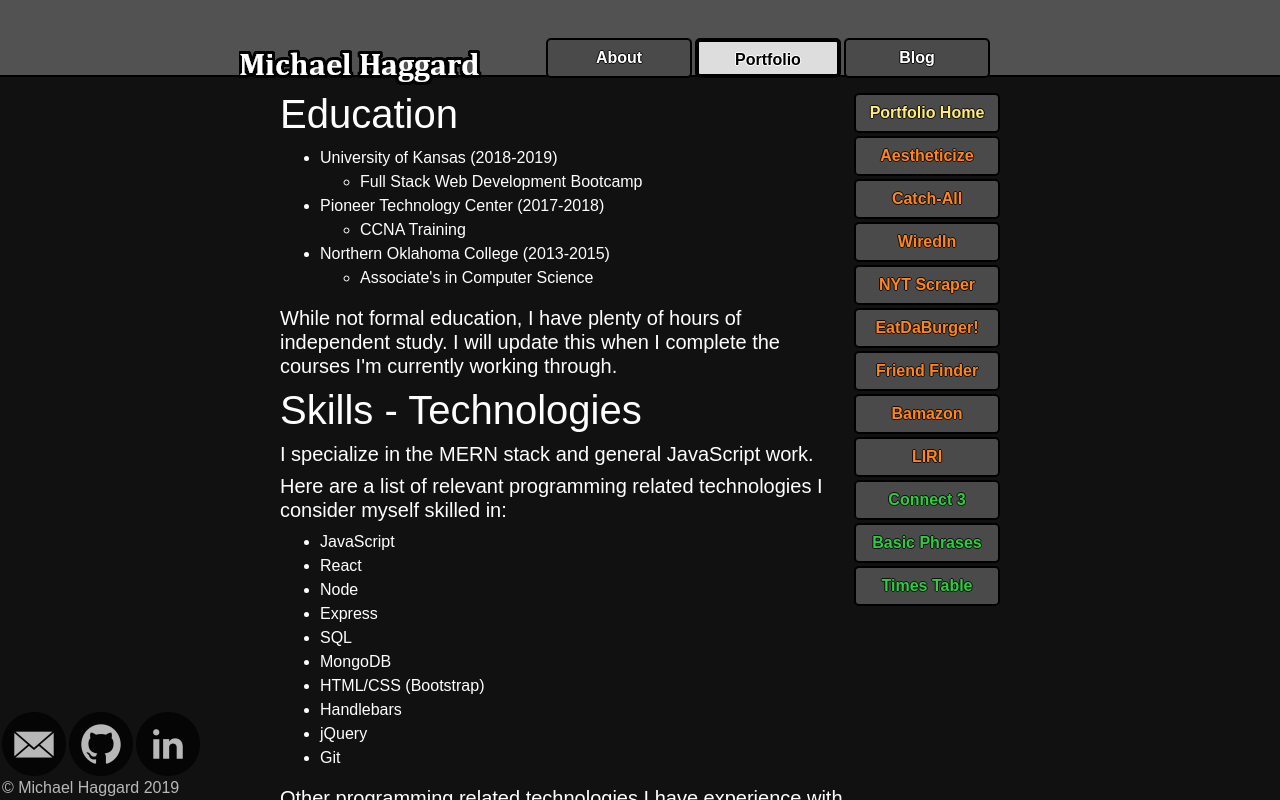
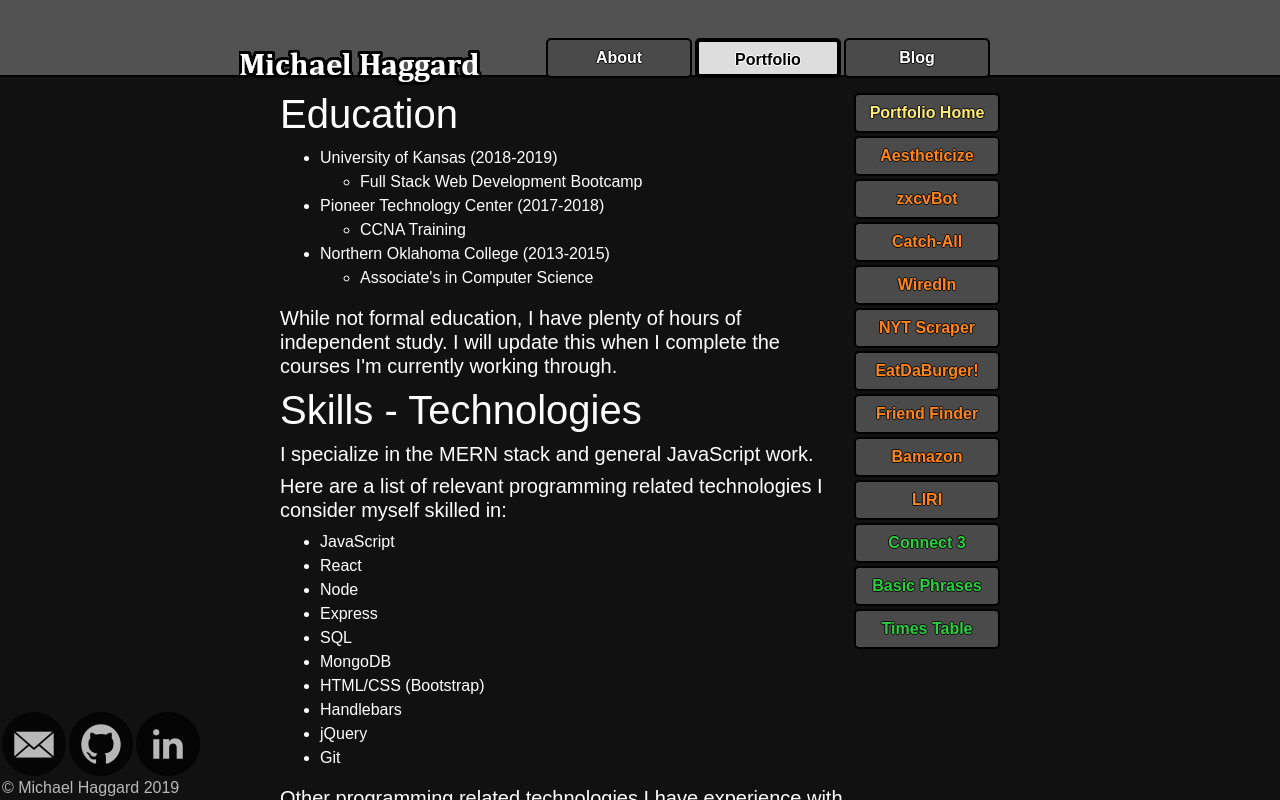
Before and after one commit to MichaelH94/Portfolio, a React (Create React App) app in the folder client/: page / in a window 1280 px wide. Both pictures are taken after a click on the button "Portfolio". Shown: the top 800 px of the page. Built offline with nearby package versions, Linux system fonts and the light colour scheme.

Commit message:
added zxcvbot

```diff
--- a/client/src/components/portfolio/index.js
+++ b/client/src/components/portfolio/index.js
@@ -50,6 +50,7 @@ class Portfolio extends Component {
         <div className="Sidebar">
         <Button type="home" onClick={() => this.portfolioChange("home")}>Portfolio Home</Button>
         <Button type="js" onClick={() => this.portfolioChange(0)}>Aestheticize</Button>
+        <Button type="js" onClick={() => this.portfolioChange(11)}>zxcvBot</Button>
         <Button type="js" onClick={() => this.portfolioChange(1)}>Catch-All</Button>
         <Button type="js" onClick={() => this.portfolioChange(2)}>WiredIn</Button>
         <Button type="js" onClick={() => this.portfolioChange(3)}>NYT Scraper</Button>
--- a/client/src/components/portfolio/projects.json
+++ b/client/src/components/portfolio/projects.json
@@ -88,12 +88,12 @@
         "lang": "Java / Android"
     },
     {
-        "name": "",
-        "description": "",
-        "picture": "",
-        "demo": "",
-        "repo": "",
-        "lang": ""
+        "name": "zxcvBot",
+        "description": "zxcvBot is a custom Discord bot that I use on my own, personal server. For a full list of features, check the Github. It's coded completely in Javascript and uses a SQL database for its various functions. The source code is fully public but will require your own configuration to work, of course.",
+        "picture": "https://i.imgur.com/uRfagxV.png",
+        "demo": false,
+        "repo": "https://github.com/MichaelH94/zxcvBot",
+        "lang": "JavaScript / Node Application"
     },
     {
         "name": "",
```
